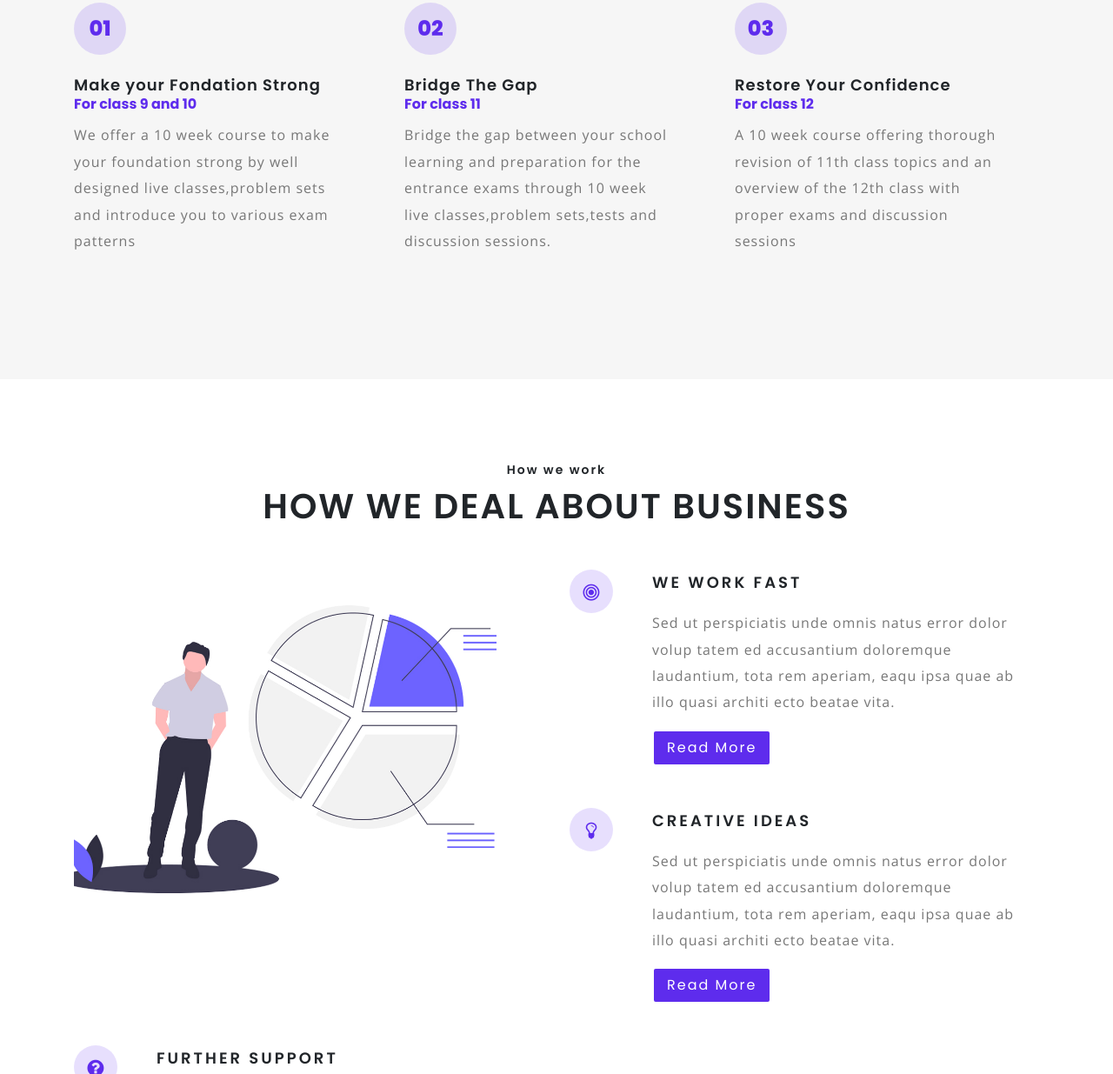
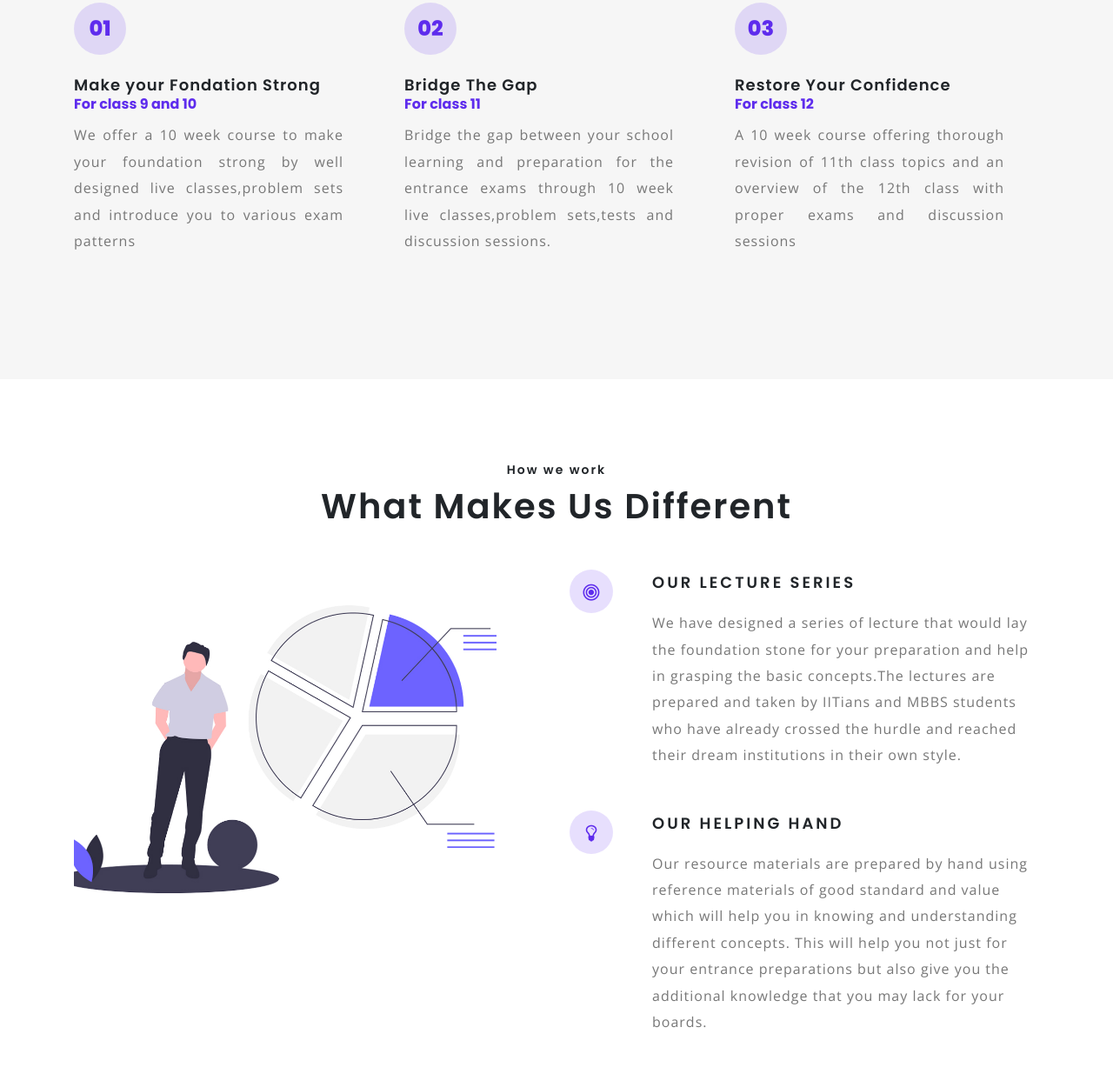
Before and after one commit to streamstudy/streamstudy.github.io, a plain HTML site: page index.html in a window 1280 px wide. Shown: the part 857-2092 px from the top of the page at 87% size. Drawn offline with nearby package versions, Linux system fonts and the light colour scheme.

Commit message:
about us

```diff
--- a/index.html
+++ b/index.html
@@ -111,7 +111,7 @@ License URL: http://creativecommons.org/licenses/by/3.0/
 					<span>01</span>
 					<h3 class="mt-4"style="text-transform:none">Make your Fondation Strong </h3>
 					<strong style="color: #5e2ced;">For class 9 and 10 </strong>
-					<p class="mt-2" style="align:justify">We offer a 10 week course to make your foundation strong by well designed live classes,problem sets and introduce you to various exam patterns
+					<p class="mt-2 text-justify " style="align:justify">We offer a 10 week course to make your foundation strong by well designed live classes,problem sets and introduce you to various exam patterns
 
 </p>
 				</div>
@@ -121,7 +121,7 @@ License URL: http://creativecommons.org/licenses/by/3.0/
 					<span>02</span>
 					<h3 class="mt-4"style="text-transform:none"> Bridge The Gap</h3>
 					<strong style="color: #5e2ced;">For class 11 </strong>
-					<p class="mt-2">Bridge the gap between your school learning and preparation for the entrance exams through 10 week live classes,problem sets,tests and discussion sessions.
+					<p class="mt-2 text-justify">Bridge the gap between your school learning and preparation for the entrance exams through 10 week live classes,problem sets,tests and discussion sessions.
 
 					</p>
 				</div>
@@ -131,7 +131,7 @@ License URL: http://creativecommons.org/licenses/by/3.0/
 					<span>03</span>
 					<h3 class="mt-4"style="text-transform:none">Restore Your Confidence</h3>
 					<strong style="color: #5e2ced;">For class 12 </strong>
-					<p class="mt-2"> A 10 week course offering  thorough revision of 11th class topics and an overview of the 12th class with proper exams and discussion sessions
+					<p class="mt-2 text-justify"> A 10 week course offering  thorough revision of 11th class topics and an overview of the 12th class with proper exams and discussion sessions
 
 					</p>
 				</div>
@@ -166,7 +166,7 @@ License URL: http://creativecommons.org/licenses/by/3.0/
 <section class="about-bottom py-5" id="about">
 	<div class="container py-md-5 py-3">
 	<h5 class="heading mb-2">How we work</h5>
-		<h3 class="heading mb-sm-5 mb-3">HOw we deal about business</h3>
+		<h3 class="heading mb-sm-5 mb-3"style="text-transform:none">What Makes Us Different</h3>
 		<div class="row">
 			<div class="col-lg-6 left-img">
 				<img src="images/about.jpg" class="img-fluid" alt="" />
@@ -177,19 +177,16 @@ License URL: http://creativecommons.org/licenses/by/3.0/
 						<span class="fa fa-bullseye"></span>
 					</div>
 					<div class="col-md-10">
-						<h4 class="mt-md-0 mt-2">We work fast</h4>
-						<p class="mt-3">Sed ut perspiciatis unde omnis natus error dolor volup tatem ed accusantium doloremque
-						laudantium, tota rem aperiam, eaqu ipsa quae ab illo quasi architi ecto beatae vita.</p>
-						<a href="#" class="btn">Read More</a>
+						<h4 class="mt-md-0 mt-2">Our Lecture series</h4>
+						<p class="mt-3">We have designed a series of lecture that would lay the foundation stone for your preparation and help in grasping the basic concepts.The lectures are prepared and taken by IITians and MBBS students who have already crossed the hurdle and reached their dream institutions in their own style. </p>
+
 					</div>
 					<div class="col-md-2 mt-5">
 						<span class="fa fa-lightbulb-o"></span>
 					</div>
 					<div class="col-md-10 mt-md-5">
-						<h4 class="mt-md-0 mt-2">Creative ideas</h4>
-						<p class="mt-3">Sed ut perspiciatis unde omnis natus error dolor volup tatem ed accusantium doloremque
-						laudantium, tota rem aperiam, eaqu ipsa quae ab illo quasi architi ecto beatae vita.</p>
-						<a href="#" class="btn">Read More</a>
+						<h4 class="mt-md-0 mt-2">Our helping hand</h4>
+						<p class="mt-3">Our resource materials are prepared by hand using reference materials of good standard and value which will help you in knowing and understanding different concepts. This will help you not just for your entrance preparations but also give you the additional knowledge that you may lack for your boards.</p>
 					</div>
 				</div>
 			</div>
@@ -346,7 +343,7 @@ License URL: http://creativecommons.org/licenses/by/3.0/
 			<div class="col-lg-2 col-sm-6 mb-lg-0 mb-sm-5 mb-4">
 				<h4 class="mb-4">Quick Links</h4>
 				<ul>
-					<li><a href="#register">Contact us  </a></li>
+					<li><a href="#register">Leave a Messz</a></li>
 
 				</ul>
 			</div>
```
